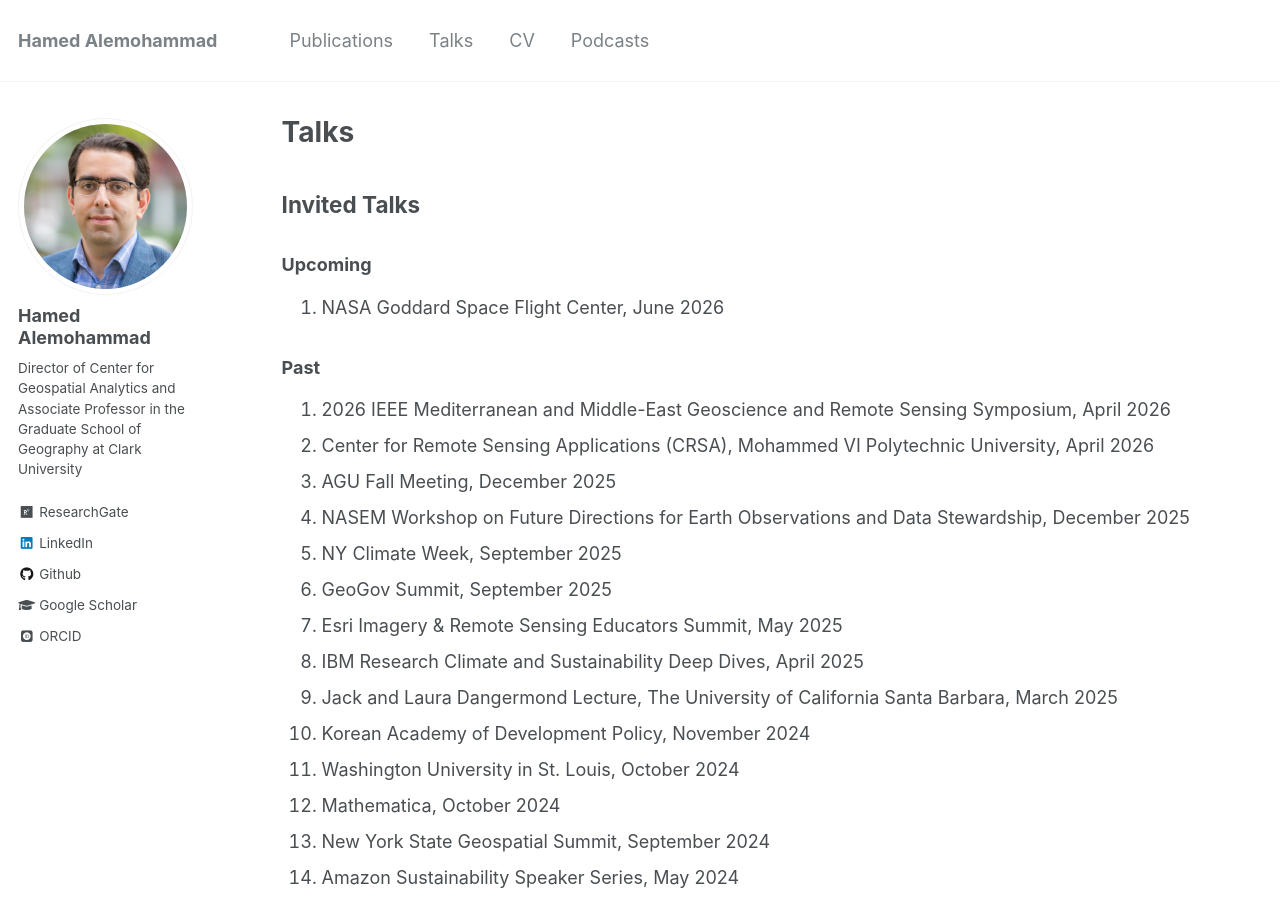
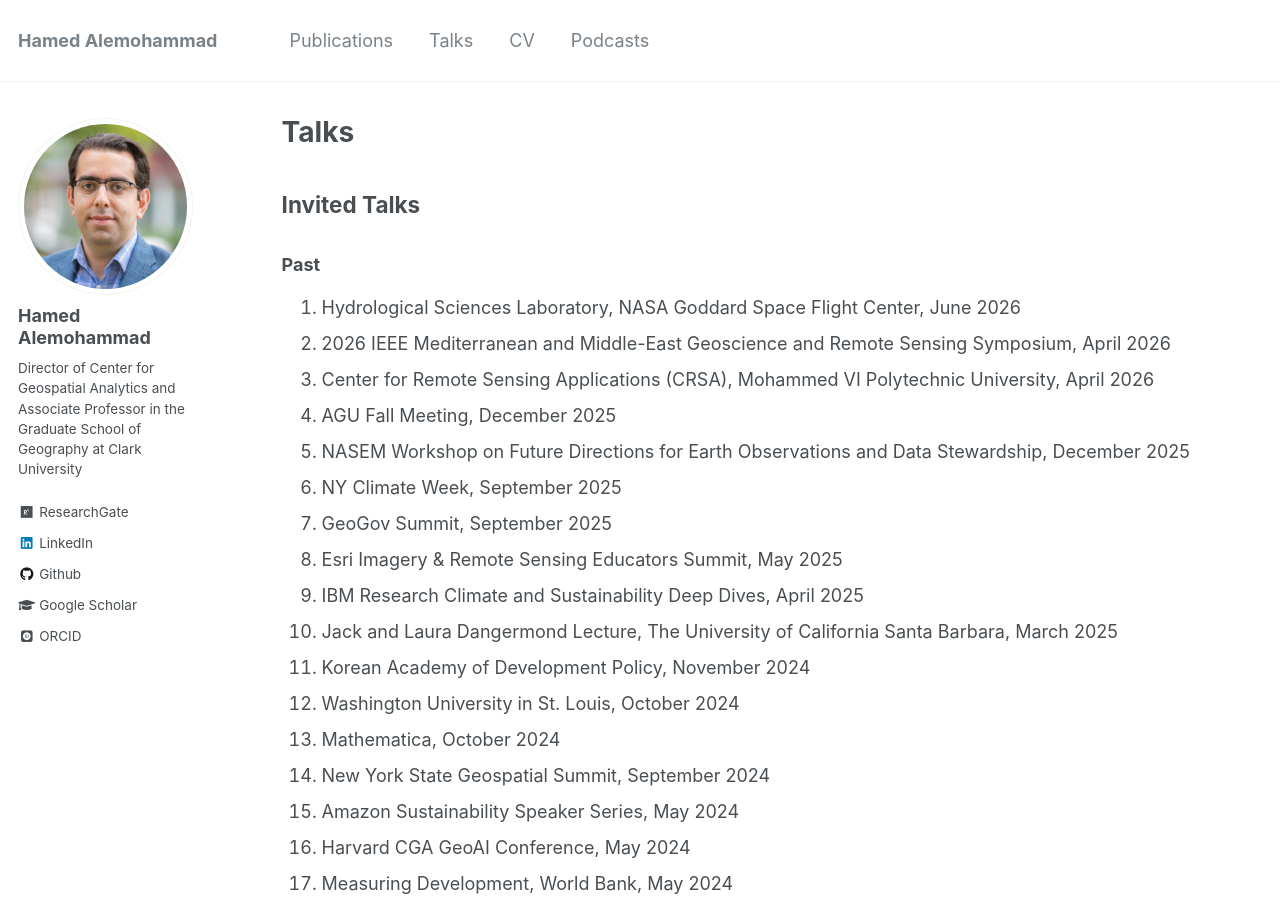
Before and after one commit to HamedAlemo/hamedalemo.github.io, a Jekyll site: the page built from _pages/talks.md, in a window 1280 px wide and 900 px high. Built offline with Jekyll 4.4.1, drawn with Linux system fonts in a browser that asks for light colours; some web fonts are replaced.

Commit message:
updated talks

```diff
--- a/_pages/talks.md
+++ b/_pages/talks.md
@@ -7,10 +7,11 @@ author_profile: true
 
 ## Invited Talks
 
-### Upcoming
-1. NASA Goddard Space Flight Center, June 2026
+<!-- ### Upcoming
+ -->
 
 ### Past
+1. Hydrological Sciences Laboratory, NASA Goddard Space Flight Center, June 2026
 1. 2026 IEEE Mediterranean and Middle-East Geoscience and Remote Sensing Symposium, April 2026
 1. Center for Remote Sensing Applications (CRSA), Mohammed VI Polytechnic University, April 2026
 1. AGU Fall Meeting, December 2025
```
